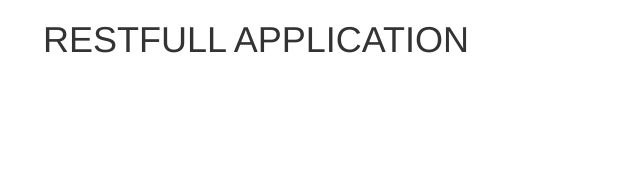
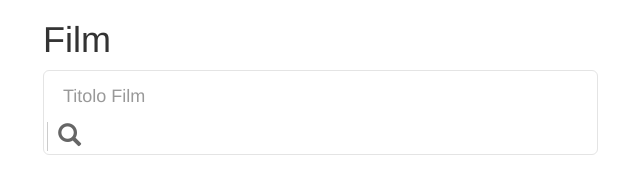
Before and after one commit to vaas-97/restfull, a plain HTML site: page index.html in a window 1280 px wide. Shown: the whole page, without its empty margins (27-667 px from the left). Drawn offline with Linux system fonts and the light colour scheme.

Commit message:
Carico la barra di ricerca

```diff
--- a/css/main.css
+++ b/css/main.css
@@ -13,3 +13,34 @@
 .navbar-nav{
 	float: right;
 }
+#custom-search-input{
+    padding: 3px;
+    border: solid 1px #E4E4E4;
+    border-radius: 6px;
+    background-color: #fff;
+}
+
+#custom-search-input input{
+    border: 0;
+    box-shadow: none;
+}
+
+#custom-search-input button{
+    margin: 2px 0 0 0;
+    background: none;
+    box-shadow: none;
+    border: 0;
+    color: #666666;
+    padding: 0 8px 0 10px;
+    border-left: solid 1px #ccc;
+}
+
+#custom-search-input button:hover{
+    border: 0;
+    box-shadow: none;
+    border-left: solid 1px #ccc;
+}
+
+#custom-search-input .glyphicon-search{
+    font-size: 23px;
+}
--- a/index.html
+++ b/index.html
@@ -9,12 +9,28 @@
     <meta name="author" content="Artoo2016">
     <meta name="application-name" content="Git">
     <meta name="viewport" content="width=device-width">
-    <title>GIT</title>
+    <title>Seaching film | by Funica</title>
 </head>
 
 <body>
     <div class="container">
-        <h1>RESTFULL APPLICATION</h1>
+        <div class="row">
+            <div class="col-md-6">
+                <h1>Film</h1>
+                <div id="custom-search-input">
+                    <div class="input-group col-md-12">
+                        <form>
+                        <input type="text" class="form-control input-lg" placeholder="Titolo Film" />
+                        <span class="input-group-btn">
+                            <button class="btn btn-info btn-lg" type="submit">
+                                <i class="glyphicon glyphicon-search"></i>
+                            </button>
+                        </span>
+                        </form>
+                    </div>
+                </div>
+            </div>
+        </div>
         <!-- APPLICATION START HERE -->
 
     </div>
```
